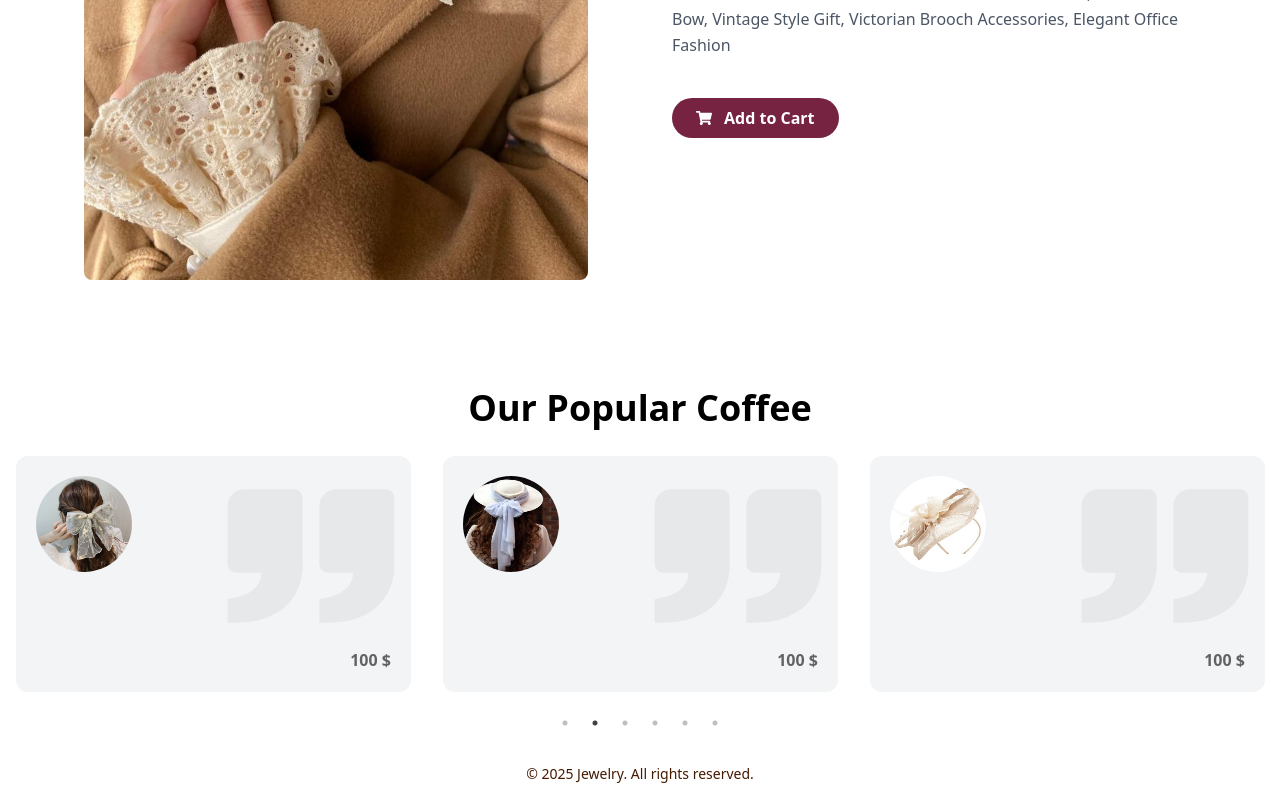
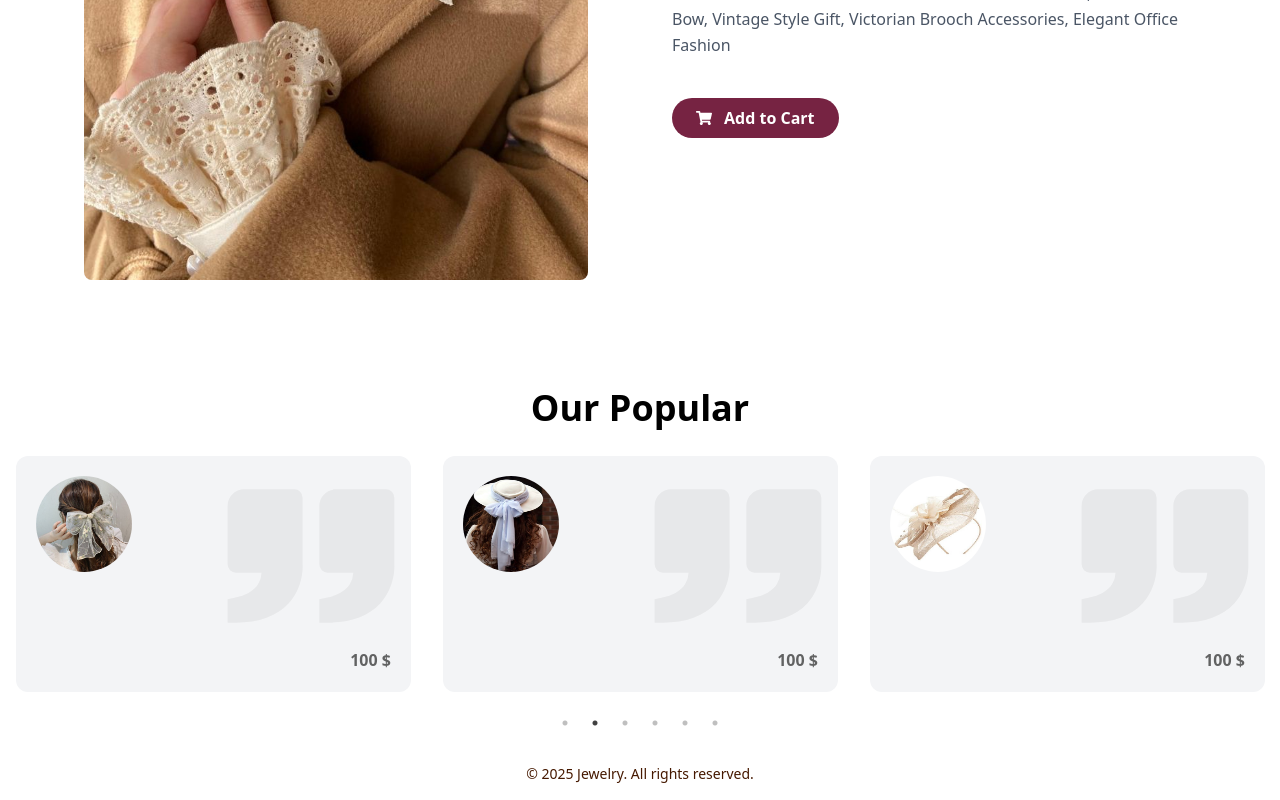
Before and after one commit to Smah-amen/vintage-store, a Next.js app: page /product/1 in a window 1280 px wide. Shown: the part 540-1340 px from the top of the page. Built offline with nearby package versions, Linux system fonts and the light colour scheme; a web font is replaced by a local one.

Commit message:
change font in about

```diff
--- a/src/components/TestimonialsProduct.jsx
+++ b/src/components/TestimonialsProduct.jsx
@@ -52,7 +52,7 @@ function TestimonialsProduct() {
   return (
     <div data-aos="zoom-in" className="container mx-auto mb-10">
       <h1 className="text-center text-4xl font-bold text-primary font-cursive mt-6 mb-7">
-      Our Popular Coffee      </h1>
+      Our Popular       </h1>
       <div className="slider-container w-full">
         <Slider {...settings}>
           {data.slice(0, 7).map((item, index) => (
```
